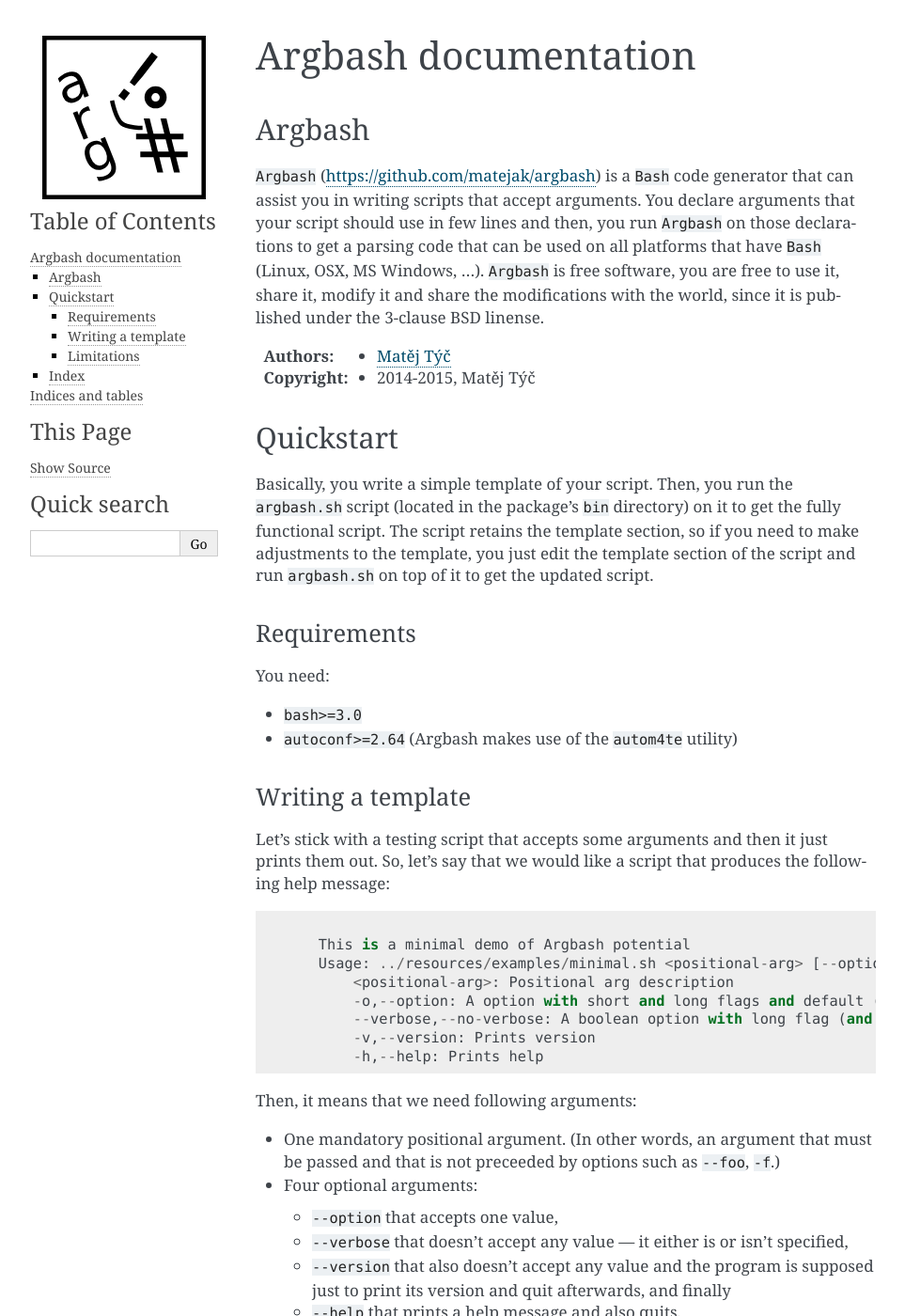
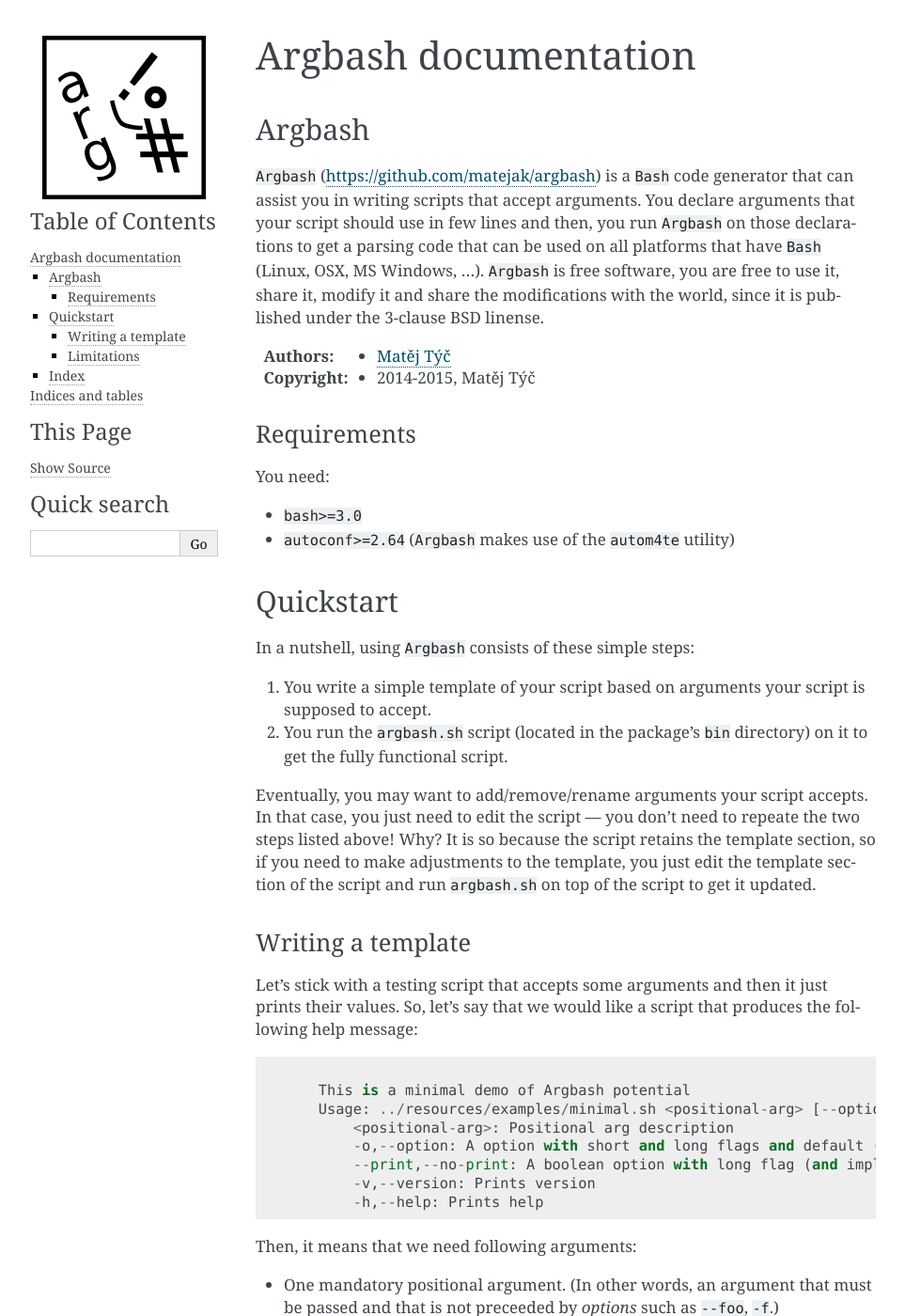
Before and after one commit to matejak/argbash, a Sphinx documentation site: the page built from doc/index.rst, in a window 1280 px wide and 1400 px high. Shown: the whole window at 94% size, without its empty margins (148-1111 px from the left). Built offline with Sphinx 7.4.7, drawn with Linux system fonts in a browser that asks for light colours; some of the changed text lies outside the part shown.

Commit message:
Updated documentation

```diff
--- a/doc/_static/minimal-output-foobar.txt
+++ b/doc/_static/minimal-output-foobar.txt
@@ -1,6 +1,6 @@
 ::
 
-    ../resources/examples/minimal.sh foo -o bar --verbose
+    ../resources/examples/minimal.sh foo -o bar --print
 
-    Positional arg value: foo
-    Optional arg --option value: bar
+    Positional arg value: 'foo'
+    Optional arg '--option' value: 'bar'
--- a/doc/_static/minimal-output-help.txt
+++ b/doc/_static/minimal-output-help.txt
@@ -3,9 +3,9 @@
     ../resources/examples/minimal.sh -h
 
     This is a minimal demo of Argbash potential
-    Usage: ../resources/examples/minimal.sh <positional-arg> [--option <arg>] [--(no-)verbose] [--version] [--help]
+    Usage: ../resources/examples/minimal.sh <positional-arg> [--option <arg>] [--(no-)print] [--version] [--help]
     	<positional-arg>: Positional arg description
     	-o,--option: A option with short and long flags and default (default: 'b')
-    	--verbose,--no-verbose: A boolean option with long flag (and implicit default: off) (default: 'off')
+    	--print,--no-print: A boolean option with long flag (and implicit default: off) (default: 'off')
     	-v,--version: Prints version
     	-h,--help: Prints help
--- a/doc/_static/minimal-output-noverbose.txt
+++ b/doc/_static/minimal-output-noverbose.txt
@@ -2,4 +2,4 @@
 
     ../resources/examples/minimal.sh foo -o bar
 
-    Not telling anything, verbose mode is off
+    Not telling anything, print not requested
--- a/doc/example.rst
+++ b/doc/example.rst
@@ -26,7 +26,7 @@
 
 .. include:: _static/minimal-output-noverbose.txt
 
-Oops, we have forgot to turn verbose output on! Let's fix that...
+Oops, we have forgot to turn print on! Let's fix that...
 
 .. include:: _static/minimal-output-foobar.txt
 
@@ -35,7 +35,7 @@
 
 Let's examine the generated script (the contents are displayed below).
 
-We can see that the header still contains the Argbash definitions.
+We can see that the header still contains the ``Argbash`` definitions.
 They are not there for reference only, you can actually change them and re-run ``Argbash`` on the *script* again to get an updated version!
 Yes, you don't need the ``.m4`` template, the ``.sh`` file serves as a template that is equally good!
 
--- a/doc/index.rst
+++ b/doc/index.rst
@@ -14,25 +14,30 @@
 :Copyright:
   - 2014-2015, Matěj Týč
 
-Quickstart
-----------
-
-Basically, you write a simple template of your script.
-Then, you run the ``argbash.sh`` script (located in the package's ``bin`` directory) on it to get the fully functional script.
-The script retains the template section, so if you need to make adjustments to the template, you just edit the template section of the script and run ``argbash.sh`` on top of it to get the updated script.
-
 Requirements
 ++++++++++++
 
 You need:
 
 * ``bash>=3.0``
-* ``autoconf>=2.64`` (Argbash makes use of the ``autom4te`` utility)
+* ``autoconf>=2.64`` (``Argbash`` makes use of the ``autom4te`` utility)
+
+Quickstart
+----------
+
+In a nutshell, using ``Argbash`` consists of these simple steps:
+
+#. You write a simple template of your script based on arguments your script is supposed to accept.
+#. You run the ``argbash.sh`` script (located in the package's ``bin`` directory) on it to get the fully functional script.
+
+Eventually, you may want to add/remove/rename arguments your script accepts.
+In that case, you just need to edit the script --- you don't need to repeate the two steps listed above!
+Why? It is so because the script retains the template section, so if you need to make adjustments to the template, you just edit the template section of the script and run ``argbash.sh`` on top of the script to get it updated.
 
 Writing a template
 ++++++++++++++++++
 
-Let's stick with a testing script that accepts some arguments and then it just prints them out.
+Let's stick with a testing script that accepts some arguments and then it just prints their values.
 So, let's say that we would like a script that produces the following help message:
 
 .. literalinclude:: _static/minimal-output-help.txt
@@ -41,11 +46,11 @@
 Then, it means that we need following arguments:
 
 * One mandatory positional argument.
-  (In other words, an argument that must be passed and that is not preceeded by options such as ``--foo``, ``-f``.)
+  (In other words, an argument that must be passed and that is not preceeded by *options* such as ``--foo``, ``-f``.)
 * Four optional arguments:
 
   * ``--option`` that accepts one value,
-  * ``--verbose`` that doesn't accept any value --- it either is or isn't specified,
+  * ``--print`` that doesn't accept any value --- it either is or isn't specified,
   * ``--version`` that also doesn't accept any value and the program is supposed just to print its version and quit afterwards, and finally
   * ``--help`` that prints a help message and also quits.
 
@@ -55,8 +60,8 @@
    :language: bash
    :end-before: needed because of Argbash
 
-The body of the script (that follows the template) is trivial, but note that it is enclosed in a pair of square brackets.
-They are "hidden" in comments, but still, they have to be there.
+The body of the script (i.e. lines past the template) is trivial, but note that it is enclosed in a pair of square brackets.
+They are "hidden" in comments and not seen by the shell, but still, they have to be there for the "use the script as a template" feature to function.
 
 .. literalinclude:: ../resources/examples/minimal.m4
    :language: bash
@@ -73,7 +78,7 @@
 
 ::
 
-   ./script.sh posi-tional -o opt-ional --verbose
+   ./script.sh posi-tional -o opt-ional --print
 
    Positional arg value: posi-tional
    Optional arg --option value: opt-ional
```
Also changed, not shown: doc/guide.rst (+19 -10 lines), 5 other files.
